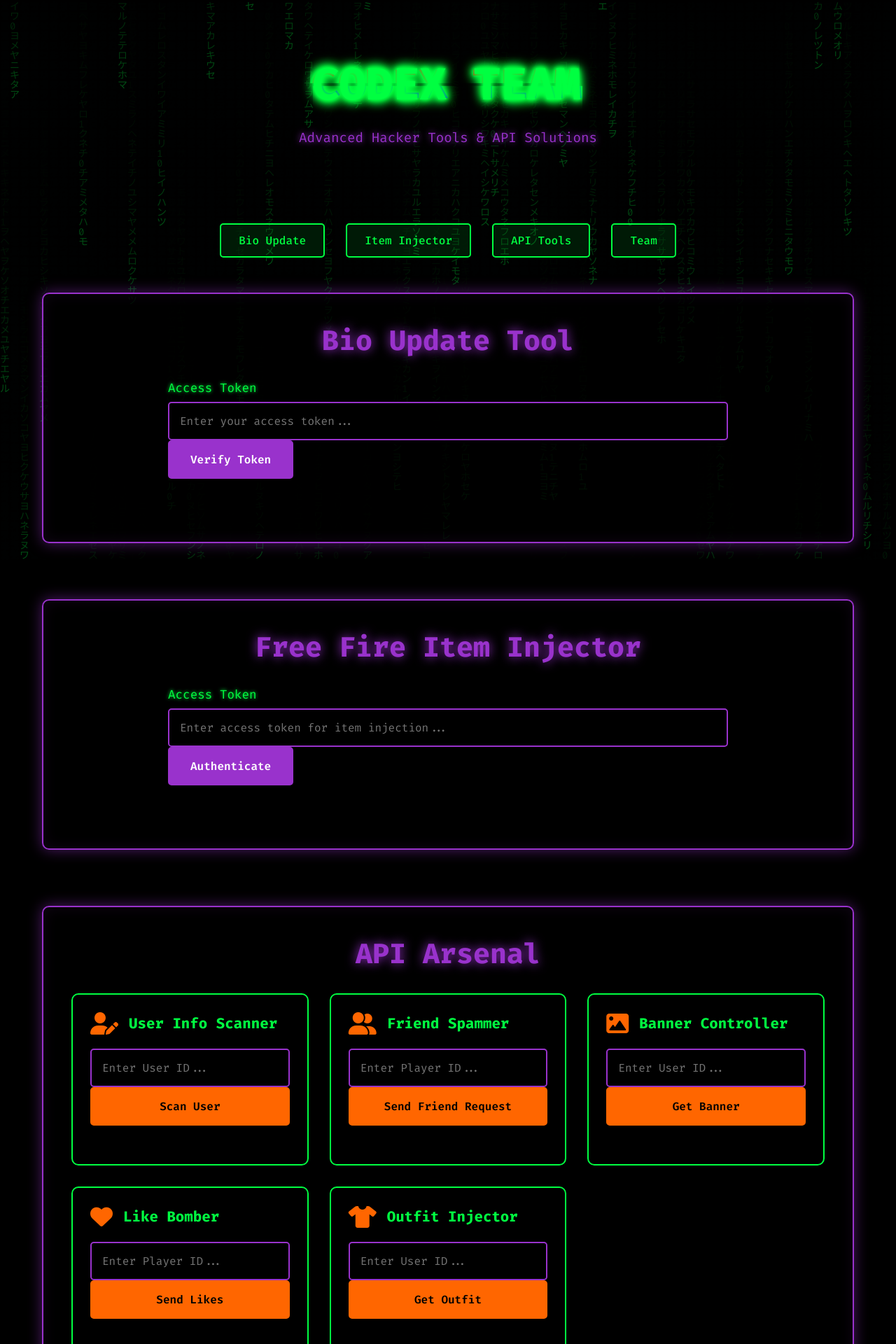
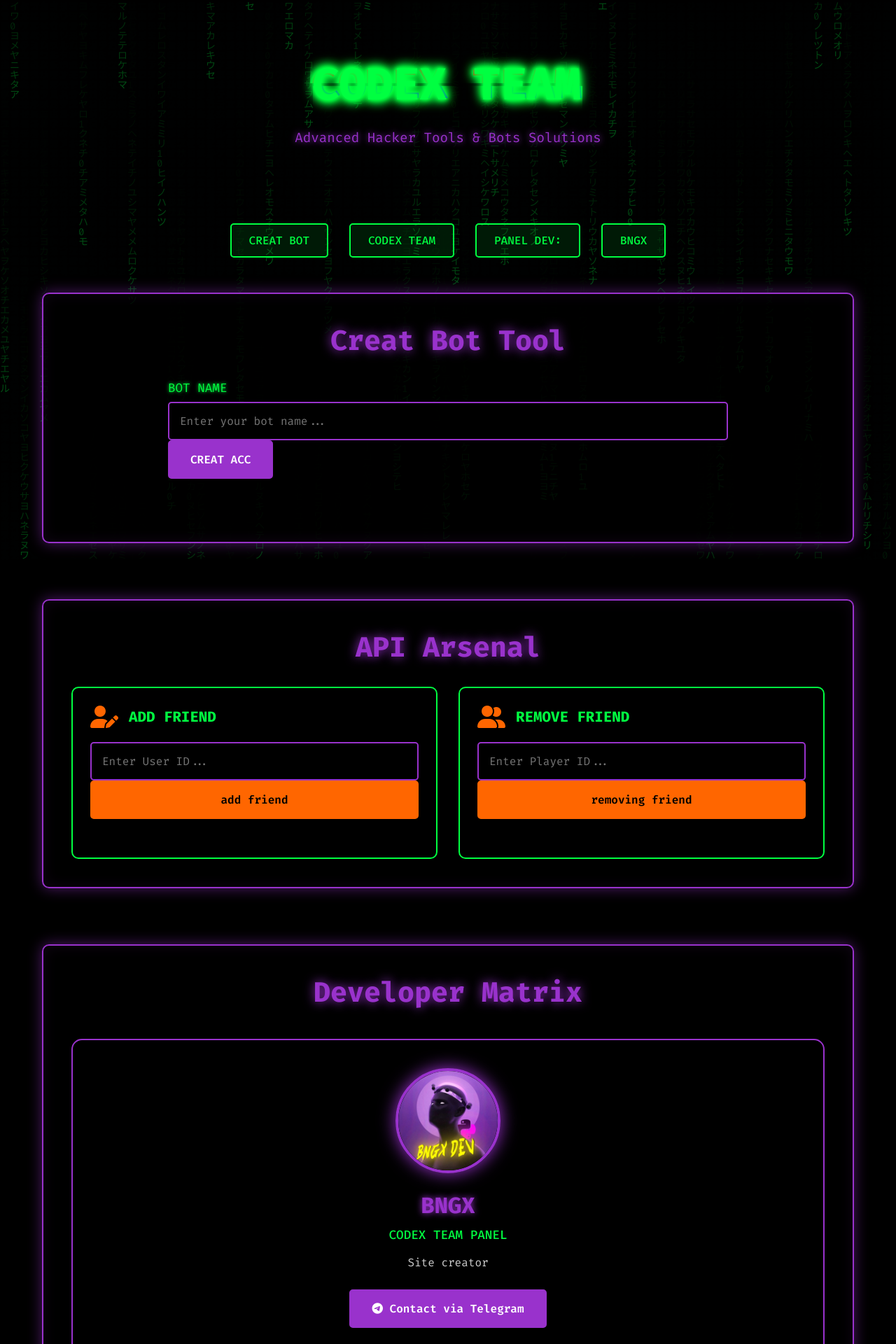
Before and after one commit to ouldahsenef-netizen/Codexpanel, a Flask app: page / in a window 1280 px wide. Shown: the top 1920 px of the page at 70% size. Run offline with Flask 3, Linux system fonts and the light colour scheme.

Commit message:
Update index.html

```diff
--- a/templates/index.html
+++ b/templates/index.html
@@ -16,69 +16,32 @@
         <!-- Header -->
         <header class="header">
             <h1 class="glitch-text" data-text="CODEX TEAM">CODEX TEAM</h1>
-            <p class="subtitle">Advanced Hacker Tools & API Solutions</p>
+            <p class="subtitle">Advanced Hacker Tools & Bots Solutions</p>
         </header>
 
         <!-- Navigation -->
         <nav class="nav-bar">
-            <a href="#bio-tool" class="nav-link">Bio Update</a>
-            <a href="#item-tool" class="nav-link">Item Injector</a>
-            <a href="#api-tools" class="nav-link">API Tools</a>
-            <a href="#team" class="nav-link">Team</a>
+            <a href="#bio-tool" class="nav-link">CREAT BOT</a>
+            <a href="#item-tool" class="nav-link">CODEX TEAM </a>
+            <a href="#api-tools" class="nav-link">PANEL DEV:</a>
+            <a href="#team" class="nav-link">BNGX</a>
         </nav>
 
         <!-- Bio Update Section -->
         <section id="bio-tool" class="tool-section">
-            <h2 class="section-title">Bio Update Tool</h2>
+            <h2 class="section-title">Creat Bot Tool</h2>
             <div class="tool-container">
                 <!-- Token Verification -->
                 <div class="input-group">
-                    <label for="bio-token">Access Token</label>
-                    <input type="password" id="bio-token" placeholder="Enter your access token..." class="input-field">
-                    <button id="verify-bio-token" class="btn btn-verify">Verify Token</button>
+                    <label for="bio-token">BOT NAME</label>
+                    <input type="text" id="bot-name" placeholder="Enter your bot name..." class="input-field">
+                    <button id="verify-your-bot" class="btn btn-verify">CREAT ACC</button>
                 </div>
-                <div id="bio-token-status" class="status-message"></div>
-
-                <!-- Bio Input -->
-                <div class="input-group" id="bio-input-group" style="display: none;">
-                    <label for="new-bio">New Bio Content</label>
-                    <textarea id="new-bio" rows="4" placeholder="Enter your new bio..." class="textarea-field"></textarea>
-                    <button id="update-bio" class="btn btn-primary">Update Bio</button>
-                </div>
+                <div id="bot name-status" class="status-message"></div>
             </div>
         </section>
 
         <!-- Item Injection Section -->
-        <section id="item-tool" class="tool-section">
-            <h2 class="section-title">Free Fire Item Injector</h2>
-            <div class="tool-container">
-                <!-- Token Verification -->
-                <div class="input-group">
-                    <label for="item-token">Access Token</label>
-                    <input type="password" id="item-token" placeholder="Enter access token for item injection..." class="input-field">
-                    <button id="verify-item-token" class="btn btn-verify">Authenticate</button>
-                </div>
-                <div id="item-token-status" class="status-message"></div>
-
-                <!-- Item Configuration -->
-                <div class="input-group" id="item-input-group" style="display: none;">
-                    <div class="input-row">
-                        <div class="input-col">
-                            <label for="item-id">Item ID</label>
-                            <input type="text" id="item-id" placeholder="Enter item ID..." class="input-field">
-                        </div>
-                        <div class="input-col">
-                            <label for="quantity">Quantity</label>
-                            <input type="number" id="quantity" value="1" min="1" class="input-field">
-                        </div>
-                    </div>
-                    <div class="api-status">
-                        <p>🔧 API endpoint configuration pending - Contact admin</p>
-                    </div>
-                    <button id="inject-items" class="btn btn-primary">Inject Items</button>
-                </div>
-            </div>
-        </section>
 
         <!-- API Tools Section -->
         <section id="api-tools" class="tool-section">
@@ -87,55 +50,22 @@
                 <div class="api-card">
                     <div class="api-header">
                         <i class="fas fa-user-edit"></i>
-                        <h3>User Info Scanner</h3>
+                        <h3>ADD FRIEND</h3>
                     </div>
                     <div class="input-group">
                         <input type="text" id="user-id" placeholder="Enter User ID..." class="input-field">
-                        <button id="get-user-info" class="btn btn-api">Scan User</button>
+                        <button id="adding friend" class="btn btn-api">add friend</button>
                     </div>
                 </div>
 
                 <div class="api-card">
                     <div class="api-header">
                         <i class="fas fa-user-friends"></i>
-                        <h3>Friend Spammer</h3>
+                        <h3>REMOVE FRIEND</h3>
                     </div>
                     <div class="input-group">
                         <input type="text" id="friend-player-id" placeholder="Enter Player ID..." class="input-field">
-                        <button id="send-friend" class="btn btn-api">Send Friend Request</button>
-                    </div>
-                </div>
-
-                <div class="api-card">
-                    <div class="api-header">
-                        <i class="fas fa-image"></i>
-                        <h3>Banner Controller</h3>
-                    </div>
-                    <div class="input-group">
-                        <input type="text" id="banner-uid" placeholder="Enter User ID..." class="input-field">
-                        <button id="get-banner" class="btn btn-api">Get Banner</button>
-                    </div>
-                </div>
-
-                <div class="api-card">
-                    <div class="api-header">
-                        <i class="fas fa-heart"></i>
-                        <h3>Like Bomber</h3>
-                    </div>
-                    <div class="input-group">
-                        <input type="text" id="like-player-id" placeholder="Enter Player ID..." class="input-field">
-                        <button id="send-likes" class="btn btn-api">Send Likes</button>
-                    </div>
-                </div>
-
-                <div class="api-card">
-                    <div class="api-header">
-                        <i class="fas fa-tshirt"></i>
-                        <h3>Outfit Injector</h3>
-                    </div>
-                    <div class="input-group">
-                        <input type="text" id="outfit-uid" placeholder="Enter User ID..." class="input-field">
-                        <button id="get-outfit" class="btn btn-api">Get Outfit</button>
+                        <button id="remove-friend" class="btn btn-api">removing friend</button>
                     </div>
                 </div>
             </div>
@@ -150,21 +80,9 @@
                         <img src="{{ url_for('static', filename='images/E915864E-4C38-4EFA-96E0-E13ECA51DFEA_1755810001562.jpeg') }}" alt="BNGX Profile">
                     </div>
                     <h3 class="dev-name purple-text">BNGX</h3>
-                    <p class="dev-role">API Provider & Data Specialist</p>
-                    <p class="dev-description">Provides advanced APIs and backend data solutions for hacking tools</p>
+                    <p class="dev-role">CODEX TEAM PANEL</p>
+                    <p class="dev-description">Site creator</p>
                     <a href="https://t.me/BNGXTTT" target="_blank" class="btn btn-telegram purple">
-                        <i class="fab fa-telegram-plane"></i> Contact via Telegram
-                    </a>
-                </div>
-
-                <div class="team-card">
-                    <div class="profile-img black-border">
-                        <img src="{{ url_for('static', filename='images/8791CD4F-AE79-4AA0-AF2C-DE45E15FCE0F_1755810001562.jpeg') }}" alt="BLRXH4RDIXX Profile">
-                    </div>
-                    <h3 class="dev-name green-text">BLRXH4RDIXX</h3>
-                    <p class="dev-role">Website Creator & Lead Developer</p>
-                    <p class="dev-description">Created this hacker-themed website and designed the advanced tool interface</p>
-                    <a href="https://t.me/BLRXH4RDIXX" target="_blank" class="btn btn-telegram green">
                         <i class="fab fa-telegram-plane"></i> Contact via Telegram
                     </a>
                 </div>
@@ -183,8 +101,8 @@
         <!-- Footer -->
         <footer class="footer">
             <p class="glitch-text" data-text="CODEX TEAM">CODEX TEAM</p>
-            <p>Advanced hacking tools and API solutions for the digital underground</p>
-            <p>Website created by BLRXH4RDIXX | APIs provided by BNGX | © 2024 CODEX TEAM</p>
+            <p>CODEX TEAM PANEL BOT FRIEND </p>
+            <p>Website created by BNGX | © 2024 CODEX TEAM</p>
             <p class="warning">⚠️ For educational and authorized testing purposes only</p>
         </footer>
     </div>
```
